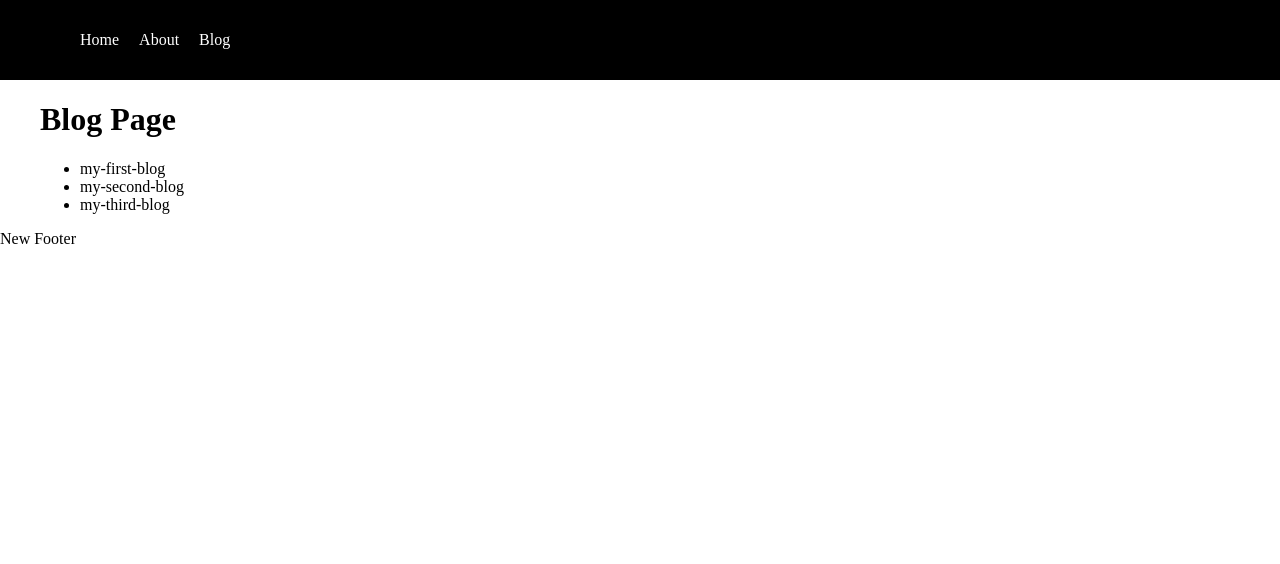
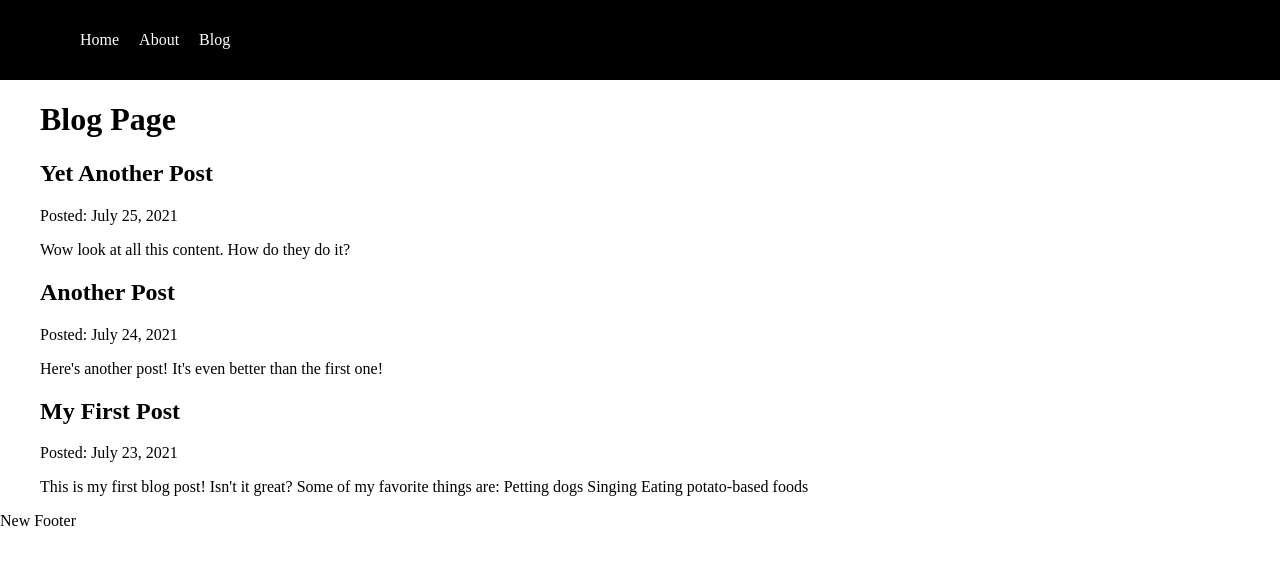
Before and after one commit to zhenduan/my-first-gatsby-app, a Gatsby site: page /blog in a window 1280 px wide. Built offline with nearby package versions, Linux system fonts and the light colour scheme; Gatsby itself is replaced by a stand-in of ours.

Commit message:
part 5, display blogs content on blog page

```diff
--- /dev/null
+++ b/blog/another-post.mdx
@@ -0,0 +1,7 @@
+---
+title: "Another Post"
+date: "2021-07-24"
+slug: "another-post"
+---
+
+Here's another post! It's even better than the first one!
--- a/blog/my-first-blog.mdx
+++ b/blog/my-first-blog.mdx
@@ -0,0 +1,13 @@
+---
+title: "My First Post"
+date: "2021-07-23"
+slug: "my-first-post"
+---
+
+This is my first blog post! Isn't it _great_?
+
+Some of my **favorite** things are:
+
+- Petting dogs
+- Singing
+- Eating potato-based foods
--- /dev/null
+++ b/blog/yet-another-post.mdx
@@ -0,0 +1,7 @@
+---
+title: "Yet Another Post"
+date: "2021-07-25"
+slug: "yet-another-post"
+---
+
+Wow look at all this content. How do they do it?
--- a/gatsby-config.js
+++ b/gatsby-config.js
@@ -16,5 +16,6 @@ module.exports = {
         path: `${__dirname}/blog`,
       },
     },
+    "gatsby-plugin-mdx",
   ],
 };
--- a/package.json
+++ b/package.json
@@ -15,8 +15,10 @@
     "clean": "gatsby clean"
   },
   "dependencies": {
+    "@mdx-js/react": "^2.1.5",
     "gatsby": "^4.24.4",
     "gatsby-plugin-image": "^2.24.0",
+    "gatsby-plugin-mdx": "^4.3.0",
     "gatsby-plugin-sharp": "^4.24.0",
     "gatsby-source-filesystem": "^4.24.0",
     "react": "^18.1.0",
--- a/src/pages/blog.js
+++ b/src/pages/blog.js
@@ -6,20 +6,27 @@ import { graphql, Link } from "gatsby";
 const blog = ({ data }) => {
   return (
     <Layout title="Blog Page">
-      <ul>
-        {data.allFile.nodes.map((blog) => (
-          <li>{blog.name}</li>
-        ))}
-      </ul>
+      {data.allMdx.nodes.map((node) => (
+        <article key={node.id}>
+          <h2>{node.frontmatter.title}</h2>
+          <p>Posted: {node.frontmatter.date}</p>
+          <p>{node.excerpt}</p>
+        </article>
+      ))}
     </Layout>
   );
 };
 
 export const query = graphql`
   query {
-    allFile(filter: { sourceInstanceName: { eq: "blog" } }) {
+    allMdx(sort: { fields: frontmatter___date, order: DESC }) {
       nodes {
-        name
+        frontmatter {
+          title
+          date(formatString: "MMMM DD, YYYY")
+        }
+        id
+        excerpt
       }
     }
   }
```
Also changed, not shown: src/pages/blog-test.js (added, +24 -0 lines), blog/my-second-blog.mdx (deleted), blog/my-third-blog.mdx (deleted), 1 other file.
